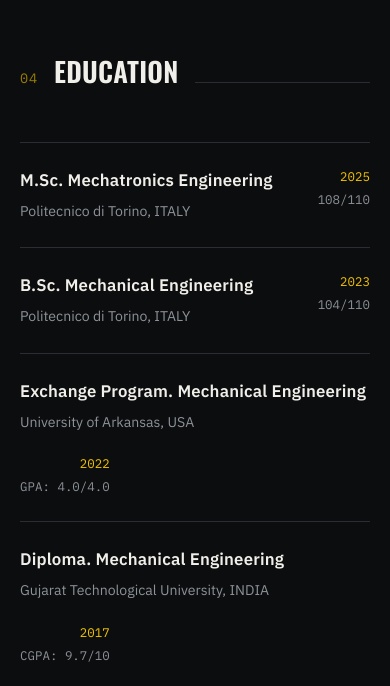
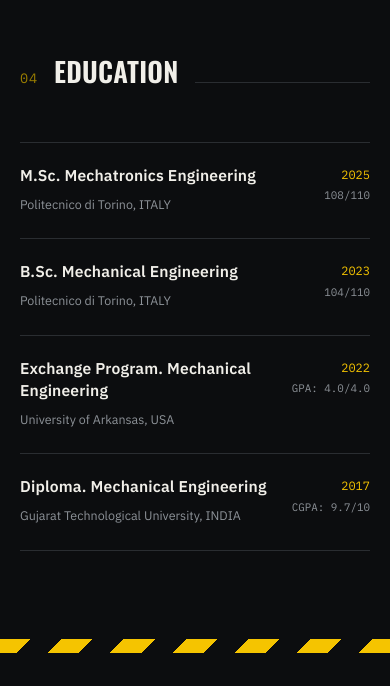
Before and after one commit to abhijeet9-beep/Portfolio_Abhi, a plain HTML site: page index.html in a window 390 px wide. Shown: the part 7703-8389 px from the top of the page. Drawn offline with nearby package versions, Linux system fonts and the light colour scheme.

Commit message:
education

```diff
--- a/index.html
+++ b/index.html
@@ -247,8 +247,9 @@
   </div>
 </section>
 
-<section id="education">
+<section id="education" class="education">
   <div class="wrap">
+
     <div class="section-head">
       <span class="section-num mono">04</span>
       <h2>Education</h2>
--- a/styles.css
+++ b/styles.css
@@ -493,24 +493,101 @@ section{padding:88px 0;}
 .project-nav-links a{color:var(--yellow);}
 .project-nav-links a:hover{text-decoration:underline;}
 
-/* EDUCATION */
+/* ===========================
+   EDUCATION
+=========================== */
+
 .edu-item{
-  display:flex; justify-content:space-between; align-items:flex-start;
-  gap:20px;
-  padding:24px 0;
-  border-top:1px solid var(--line);
-  flex-wrap:wrap;
+    display:grid;
+    grid-template-columns:minmax(0, 1fr) 75px;
+    column-gap:20px;
+    align-items:start;
+    padding:24px 0;
+    border-top:1px solid var(--line);
 }
-.edu-item:last-child{border-bottom:1px solid var(--line);}
-.edu-left h3{font-size:1.05rem; font-family:'IBM Plex Sans',sans-serif; font-weight:600; text-transform:none; margin-bottom:4px;}
-.edu-left span{color:var(--text-mute); font-size:0.88rem;}
+
+.edu-item:last-child{
+    border-bottom:1px solid var(--line);
+}
+
+.edu-left{
+    min-width:0;
+}
+
+.edu-left h3{
+    font-size:1.05rem;
+    font-family:'IBM Plex Sans',sans-serif;
+    font-weight:600;
+    text-transform:none;
+    margin-bottom:4px;
+    line-height:1.35;
+}
+
+.edu-left span{
+    color:var(--text-mute);
+    font-size:0.88rem;
+}
+
 .edu-right{
-  text-align:right;
-  font-family:'IBM Plex Mono', monospace;
-  font-size:0.78rem;
+    width:75px;
+    text-align:right;
+    font-family:'IBM Plex Mono',monospace;
+    font-size:0.78rem;
+    display:flex;
+    flex-direction:column;
+    align-items:flex-end;
+    flex-shrink:0;
 }
-.edu-right .yr{color:var(--yellow);}
-.edu-right .score{color:var(--text-mute); display:block; margin-top:3px;}
+
+.edu-right .yr{
+    color:var(--yellow);
+    white-space:nowrap;
+}
+
+.edu-right .score{
+    color:var(--text-mute);
+    display:block;
+    margin-top:3px;
+    white-space:nowrap;
+}
+
+
+/* ===========================
+   MOBILE
+=========================== */
+
+@media (max-width:768px){
+
+    .edu-item{
+        grid-template-columns:minmax(0,1fr) 65px;
+        column-gap:15px;
+        padding:22px 0;
+    }
+
+    .edu-right{
+        width:65px;
+        text-align:right;
+        align-items:flex-end;
+    }
+
+    .edu-left h3{
+        font-size:0.98rem;
+        line-height:1.4;
+    }
+
+    .edu-left span{
+        font-size:0.78rem;
+        line-height:1.4;
+    }
+
+    .edu-right .yr{
+        font-size:0.75rem;
+    }
+
+    .edu-right .score{
+        font-size:0.68rem;
+    }
+}
 
 /* ===========================
    CONTACT
```
